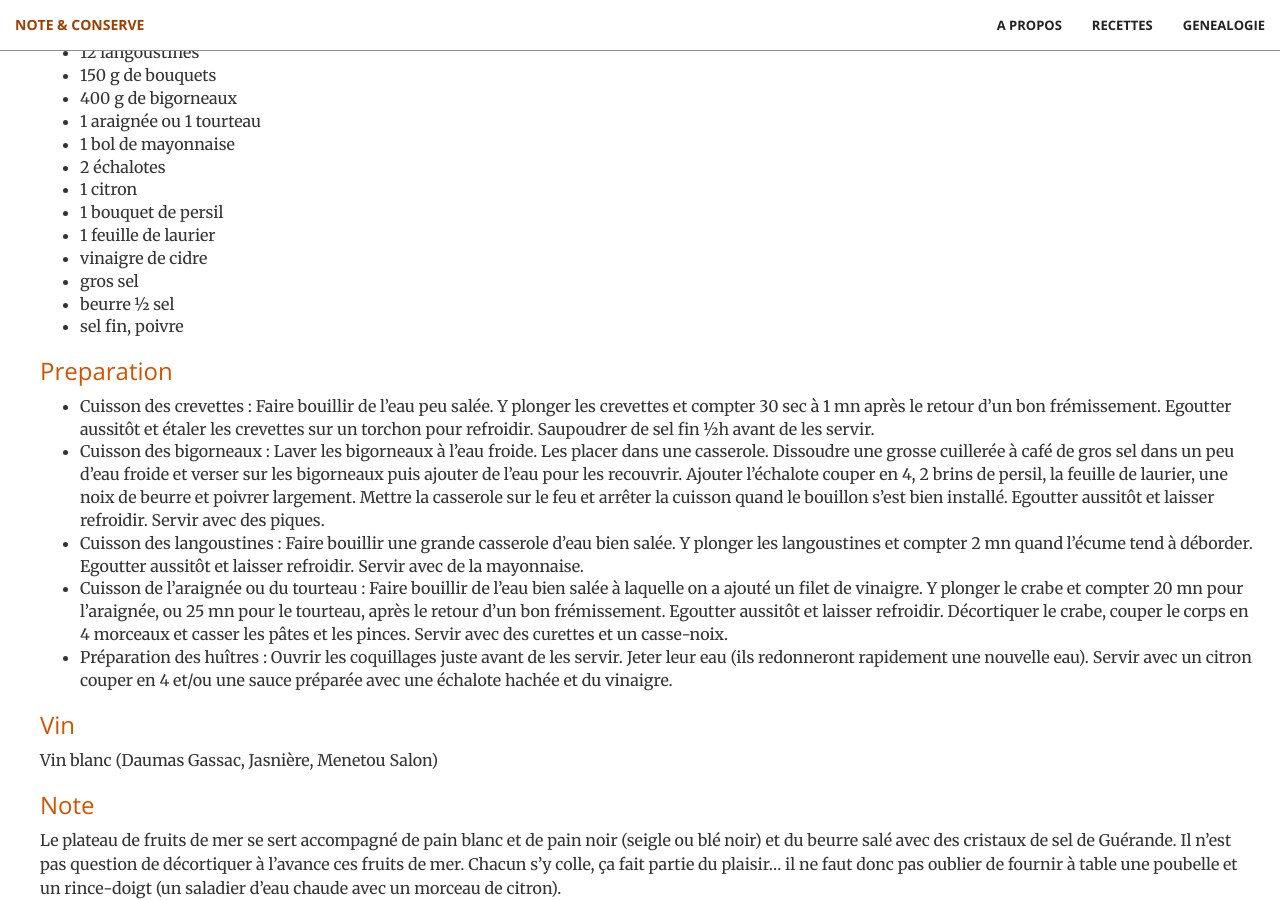
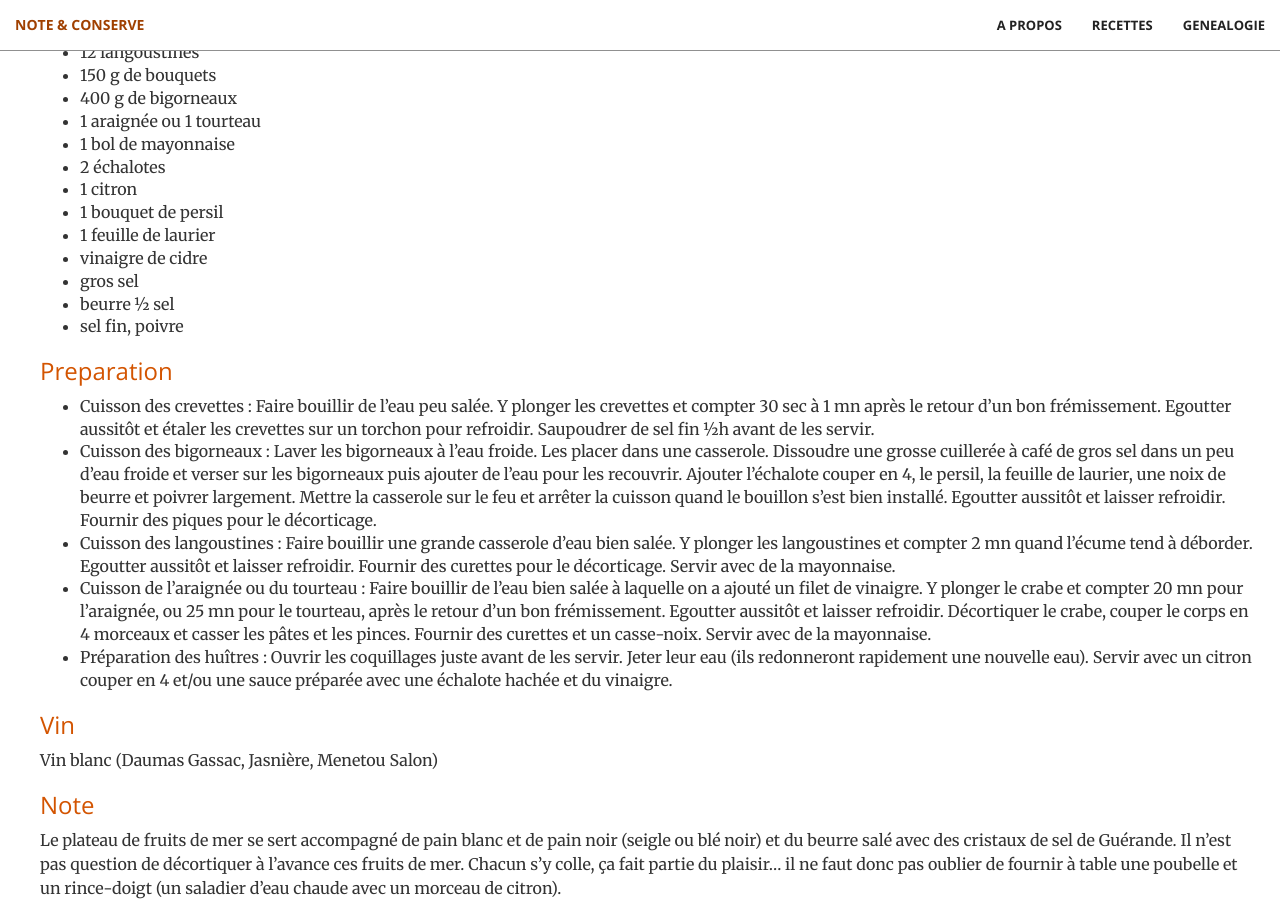
Before and after one commit to brignogan/brignogan.github.io, a Jekyll site: the page built from _posts/2018-05-12-plateaudefruitsdemer.md, in a window 1280 px wide and 900 px high, scrolled down 1447 px. Built offline with Jekyll 4.4.1, drawn with Linux system fonts in a browser that asks for light colours.

Commit message:
correction recette fruitsdemer
idem

```diff
--- a/_posts/2018-05-12-plateaudefruitsdemer.md
+++ b/_posts/2018-05-12-plateaudefruitsdemer.md
@@ -29,9 +29,9 @@ Cette recette vient de Renée (Coat Tanguy).
 
 ### Preparation
 * Cuisson des crevettes : Faire bouillir de l'eau peu salée. Y plonger les crevettes et compter 30 sec à 1 mn après le retour d'un bon frémissement. Egoutter aussitôt et étaler les crevettes sur un torchon pour refroidir. Saupoudrer de sel fin ½h avant de les servir.
-* Cuisson des bigorneaux : Laver les bigorneaux à l'eau froide. Les placer dans une casserole. Dissoudre une grosse cuillerée à café de gros sel dans un peu d’eau froide et verser sur les bigorneaux puis ajouter de l’eau pour les recouvrir. Ajouter l'échalote couper en 4, 2 brins de persil, la feuille de laurier, une noix de beurre et poivrer largement. Mettre la casserole sur le feu et arrêter la cuisson quand le bouillon s'est bien installé. Egoutter aussitôt et laisser refroidir. Servir avec des piques.
-* Cuisson des langoustines : Faire bouillir une grande casserole d'eau bien salée. Y plonger les langoustines et compter 2 mn quand l'écume tend à déborder. Egoutter aussitôt et laisser refroidir. Servir avec de la mayonnaise.
-* Cuisson de l'araignée ou du tourteau : Faire bouillir de l'eau bien salée à laquelle on a ajouté un filet de vinaigre. Y plonger le crabe et compter 20 mn pour l'araignée, ou 25 mn pour le tourteau, après le retour d'un bon frémissement. Egoutter aussitôt et laisser refroidir. Décortiquer le crabe, couper le corps en 4 morceaux et casser les pâtes et les pinces. Servir avec des curettes et un casse-noix.
+* Cuisson des bigorneaux : Laver les bigorneaux à l'eau froide. Les placer dans une casserole. Dissoudre une grosse cuillerée à café de gros sel dans un peu d’eau froide et verser sur les bigorneaux puis ajouter de l’eau pour les recouvrir. Ajouter l'échalote couper en 4, le persil, la feuille de laurier, une noix de beurre et poivrer largement. Mettre la casserole sur le feu et arrêter la cuisson quand le bouillon s'est bien installé. Egoutter aussitôt et laisser refroidir. Fournir des piques pour le décorticage.
+* Cuisson des langoustines : Faire bouillir une grande casserole d'eau bien salée. Y plonger les langoustines et compter 2 mn quand l'écume tend à déborder. Egoutter aussitôt et laisser refroidir. Fournir des curettes pour le décorticage. Servir avec de la mayonnaise.
+* Cuisson de l'araignée ou du tourteau : Faire bouillir de l'eau bien salée à laquelle on a ajouté un filet de vinaigre. Y plonger le crabe et compter 20 mn pour l'araignée, ou 25 mn pour le tourteau, après le retour d'un bon frémissement. Egoutter aussitôt et laisser refroidir. Décortiquer le crabe, couper le corps en 4 morceaux et casser les pâtes et les pinces. Fournir des curettes et un casse-noix. Servir avec de la mayonnaise.
 * Préparation des huîtres : Ouvrir les coquillages juste avant de les servir. Jeter leur eau (ils redonneront rapidement une nouvelle eau). Servir avec un citron couper en 4 et/ou une sauce préparée avec une échalote hachée et du vinaigre.
 
 ### Vin
```
